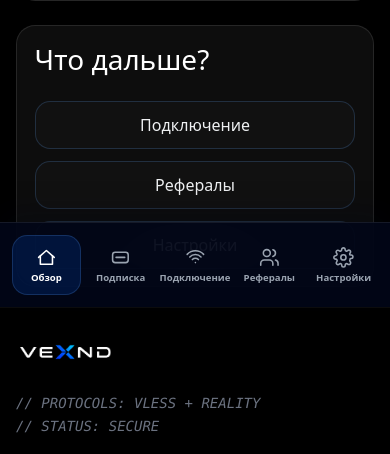
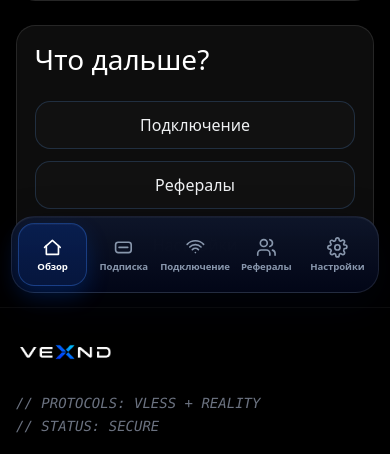
Before and after one commit to DenisGalkin/vexnd, a Flask app: page /dashboard in a window 390 px wide. Shown: the part 1148-1602 px from the top of the page. Run offline with Flask 3, Linux system fonts and the light colour scheme; the visitor is signed in with stand-in values (Sample User, id 1); data comes from the database, SQL or seed files in the repository; data that the repository does not hold is empty; some libraries are stand-ins or nearby versions.

Commit message:
Fixed tab bar

```diff
--- a/app/ui/static/css/styles.css
+++ b/app/ui/static/css/styles.css
@@ -751,14 +751,28 @@ a:focus-visible, button:focus-visible, input:focus-visible, select:focus-visible
     right: 0;
     bottom: 0;
     z-index: 40;
+    padding: 0 .85rem calc(.9rem + env(safe-area-inset-bottom, 0px));
+    pointer-events: none;
+}
+
+.dashboard-bottom-nav__track {
+    width: min(100%, 32rem);
+    margin: 0 auto;
     display: grid;
     grid-template-columns: repeat(5, minmax(0, 1fr));
-    gap: .5rem;
-    padding: .75rem 1rem calc(.75rem + env(safe-area-inset-bottom, 0px));
-    border-top: 1px solid rgba(255,255,255,.08);
-    background: rgba(2,6,23,.94);
-    backdrop-filter: blur(18px);
-    box-shadow: 0 -10px 30px rgba(2,6,23,.28);
+    gap: .35rem;
+    padding: .5rem;
+    border: 1px solid rgba(148,163,184,.16);
+    border-radius: 1.7rem;
+    background:
+        linear-gradient(180deg, rgba(15,23,42,.92), rgba(2,6,23,.96)),
+        rgba(2,6,23,.96);
+    box-shadow:
+        0 14px 40px rgba(2,6,23,.42),
+        inset 0 1px 0 rgba(255,255,255,.04);
+    backdrop-filter: blur(22px) saturate(140%);
+    -webkit-backdrop-filter: blur(22px) saturate(140%);
+    pointer-events: auto;
 }
 
 .dashboard-bottom-nav__item {
@@ -766,36 +780,41 @@ a:focus-visible, button:focus-visible, input:focus-visible, select:focus-visible
     flex-direction: column;
     align-items: center;
     justify-content: center;
-    gap: .35rem;
-    min-height: 4rem;
-    padding: .55rem .25rem;
-    border-radius: 1rem;
+    gap: .28rem;
+    min-height: 4.1rem;
+    padding: .62rem .2rem .58rem;
+    border-radius: 1.2rem;
     border: 1px solid transparent;
-    color: rgba(203,213,225,.76);
-    transition: background-color .18s ease, color .18s ease, border-color .18s ease;
+    color: rgba(148,163,184,.92);
+    transition: background-color .18s ease, color .18s ease, border-color .18s ease, transform .18s ease;
 }
 
 .dashboard-bottom-nav__item.active {
-    background: rgba(0,96,251,.16);
-    border-color: rgba(96,165,250,.2);
-    color: #fff;
+    background: linear-gradient(180deg, rgba(9,31,82,.92), rgba(6,23,63,.96));
+    border-color: rgba(59,130,246,.34);
+    color: #fff;
+    box-shadow:
+        inset 0 1px 0 rgba(255,255,255,.04),
+        0 10px 22px rgba(0,96,251,.22);
 }
 
 .dashboard-bottom-nav__icon {
-    width: 1.3rem;
-    height: 1.3rem;
+    width: 1.45rem;
+    height: 1.45rem;
 }
 
 .dashboard-bottom-nav__icon svg {
     display: block;
     width: 100%;
     height: 100%;
+    stroke-width: 1.9;
 }
 
 .dashboard-bottom-nav__label {
-    font-size: .68rem;
+    font-size: .72rem;
     line-height: 1.1;
-    font-weight: 700;
+    font-weight: 600;
+    letter-spacing: -.01em;
     text-align: center;
 }
 
@@ -2363,7 +2382,7 @@ a:focus-visible, button:focus-visible, input:focus-visible, select:focus-visible
 
 @media (max-width: 640px) {
     .dashboard-app {
-        padding-bottom: calc(5.9rem + env(safe-area-inset-bottom, 0px));
+        padding-bottom: calc(6.7rem + env(safe-area-inset-bottom, 0px));
     }
 
     .dashboard-mobile-summary {
@@ -2379,17 +2398,22 @@ a:focus-visible, button:focus-visible, input:focus-visible, select:focus-visible
     }
 
     .dashboard-bottom-nav {
-        gap: .35rem;
-        padding-inline: .75rem;
+        padding-inline: .7rem;
+    }
+
+    .dashboard-bottom-nav__track {
+        gap: .22rem;
+        padding: .42rem;
+        border-radius: 1.45rem;
     }
 
     .dashboard-bottom-nav__item {
-        min-height: 3.75rem;
-        border-radius: .95rem;
+        min-height: 3.95rem;
+        border-radius: 1rem;
     }
 
     .dashboard-bottom-nav__label {
-        font-size: .64rem;
+        font-size: .67rem;
     }
 
     .settings-hub {
@@ -2613,10 +2637,20 @@ a:focus-visible, button:focus-visible, input:focus-visible, select:focus-visible
 }
 
 @media (max-width: 420px) {
+    .dashboard-bottom-nav__track {
+        gap: .12rem;
+        padding: .36rem;
+    }
+
     .dashboard-bottom-nav__label {
         font-size: .6rem;
     }
 
+    .dashboard-bottom-nav__icon {
+        width: 1.3rem;
+        height: 1.3rem;
+    }
+
     .connection-device-grid {
         grid-template-columns: 1fr;
     }
--- a/app/ui/templates/dashboard.html
+++ b/app/ui/templates/dashboard.html
@@ -83,6 +83,7 @@
 </div>
 
 <nav class="dashboard-bottom-nav lg:hidden" aria-label="{{ _('Разделы кабинета') }}">
+  <div class="dashboard-bottom-nav__track">
     <button type="button" class="dashboard-bottom-nav__item dashboard-nav-control active" data-target="overview" aria-label="{{ _('Обзор') }}">
       <span class="dashboard-bottom-nav__icon" aria-hidden="true">
         <svg viewBox="0 0 24 24" fill="none" stroke="currentColor" stroke-width="1.8" stroke-linecap="round" stroke-linejoin="round">
@@ -132,6 +133,7 @@
       </span>
       <span class="dashboard-bottom-nav__label">{{ _('Настройки') }}</span>
     </button>
+  </div>
 </nav>
 
 <script>
```
Lines whose indentation alone changed are shown as unchanged.
